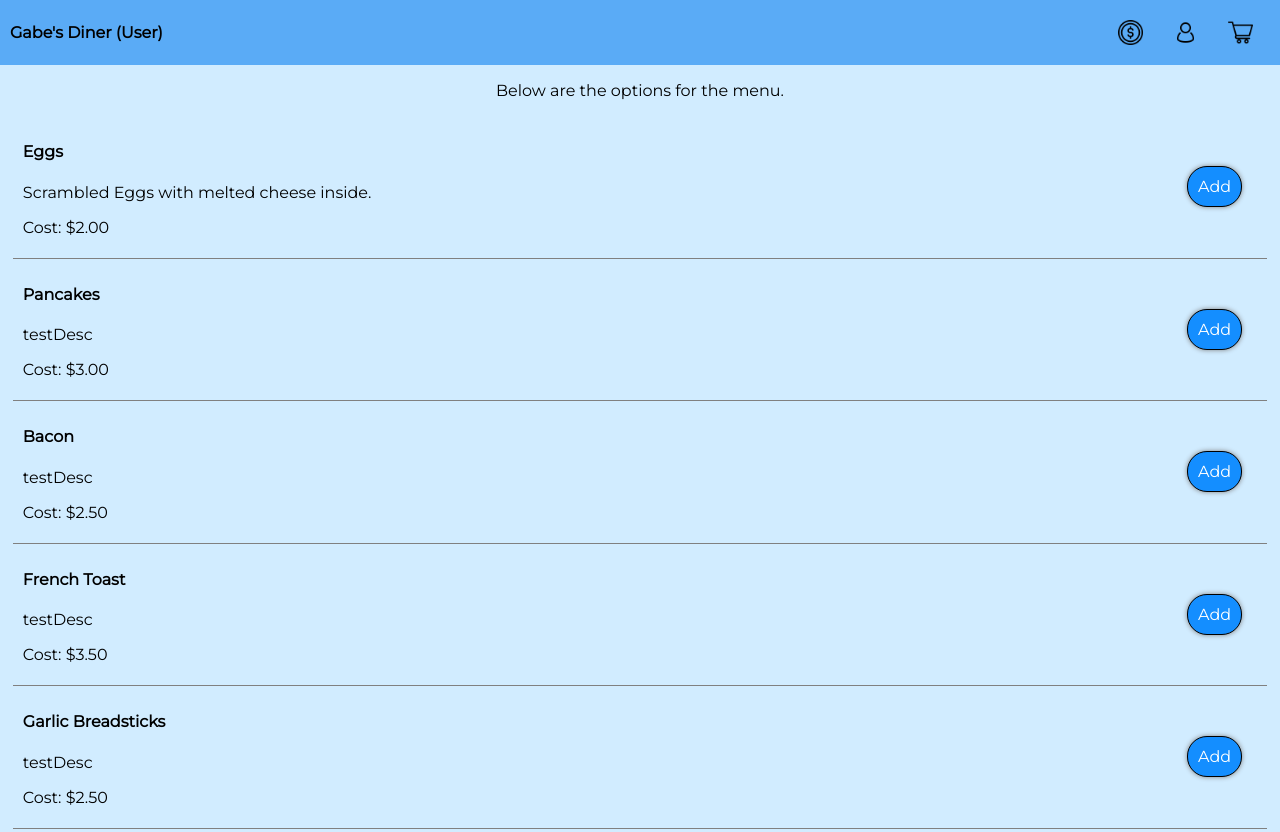
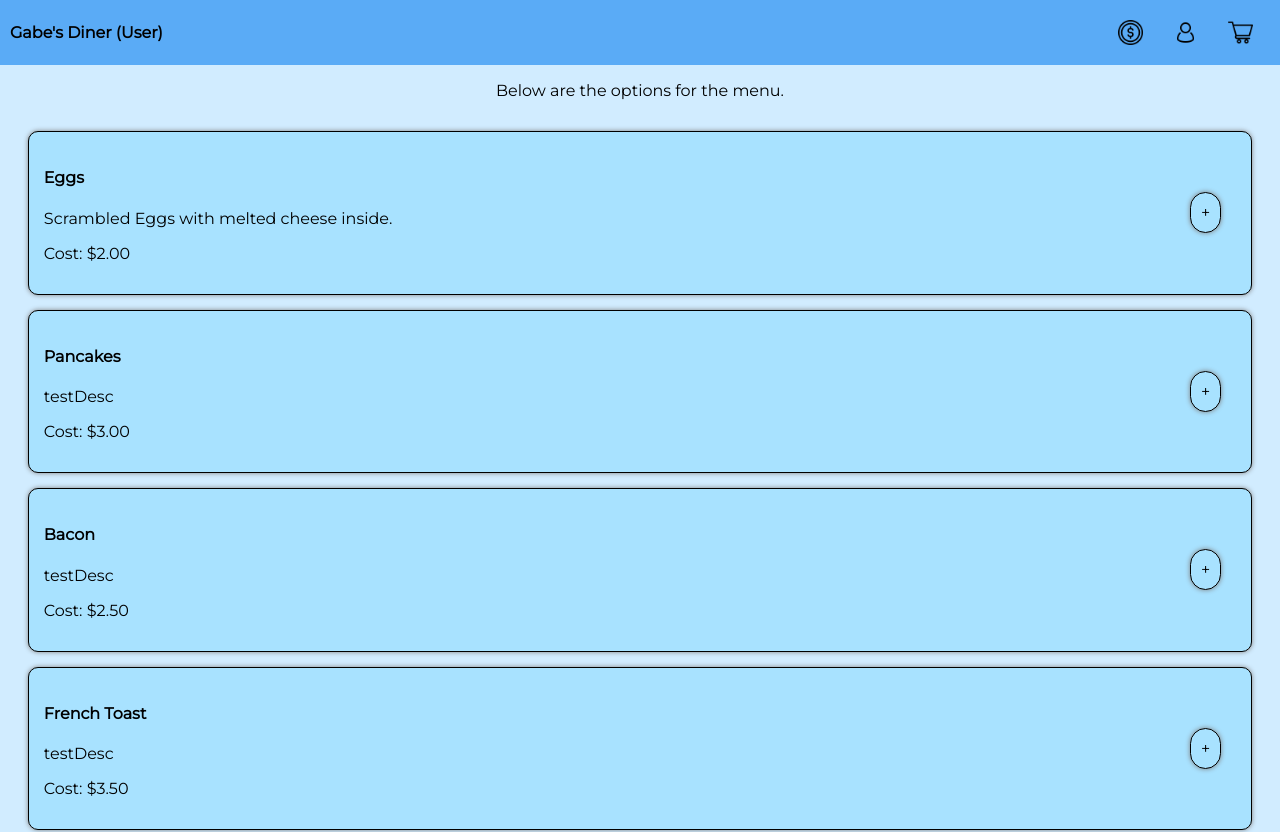
Before and after one commit to gabriel-orengo/Diner, a React (Create React App) app: page / in a window 1280 px wide. Shown: the top 832 px of the page. Built offline with nearby package versions, Linux system fonts and the light colour scheme.

Commit message:
Started updating lists. Not finished yet

```diff
--- a/src/components/CartDrawer/CartDrawer.module.css
+++ b/src/components/CartDrawer/CartDrawer.module.css
@@ -46,7 +46,7 @@
 
     .ButtonAlignment {
         display: flex;
-        flex-direction: column;
         justify-content: center;
+        align-items: center;
     }
 }
--- a/src/components/CartDrawer/CartDrawer.tsx
+++ b/src/components/CartDrawer/CartDrawer.tsx
@@ -16,18 +16,26 @@ const CartDrawer = (props: any) => {
                 <div className={classes.Content}>
                     <div>
                         <h4>{item.name}</h4>
-                        <p>{item.description}</p>
-                        <p>Quantity: {item.quantity}</p>
+                        {/* <p>Quantity: {item.quantity}</p> */}
                         <p>Cost: ${item.totalCost.toFixed(2)}</p>
                     </div>
                     <div className={classes.ButtonAlignment}>
                         <Button
-                            type="alert"
+                            type="secondary"
                             shape="circle"
                             action={() => {
                                 cartContext.removeItem(item);
                             }}>
-                            Remove
+                            <span>-</span>
+                        </Button>
+                        {item.quantity}
+                        <Button
+                            type="secondary"
+                            shape="circle"
+                            action={() => {
+                                cartContext.addItem(item);
+                            }}>
+                            <span>+</span>
                         </Button>
                     </div>
                 </div>
--- a/src/components/Menu/Menu.module.css
+++ b/src/components/Menu/Menu.module.css
@@ -14,6 +14,6 @@
 
 .ButtonAlignment {
     display: flex;
-    flex-direction: column;
     justify-content: center;
+    align-items: center;
 }
--- a/src/components/Menu/Menu.tsx
+++ b/src/components/Menu/Menu.tsx
@@ -3,15 +3,26 @@ import { menuItems } from "../../Utils/DataSource";
 import { useCart } from "../../Utils/CartContext";
 import Button from "../../containers/Common/Button/Button";
 import List from "../../containers/Common/List/List";
+import Card from "../../containers/Common/Card/Card";
 
 const Menu = () => {
     // Get the cart context
     const cartContext = useCart();
 
+    const getQuantity = (item: any) => {
+        for (let i = 0; i < cartContext.cart.length; i++) {
+            const element: any = cartContext.cart[i];
+            if (item.name === element.name) {
+                return element.quantity;
+            }
+        }
+        return null;
+    };
+
     // List of menu items
     let list = menuItems.map((item) => {
         return (
-            <List key={item.key}>
+            <Card key={item.key}>
                 <div className={classes.Content}>
                     <div>
                         <h4>{item.name}</h4>
@@ -19,17 +30,32 @@ const Menu = () => {
                         <p>Cost: ${item.cost.toFixed(2)}</p>
                     </div>
                     <div className={classes.ButtonAlignment}>
+                        {getQuantity(item) ? (
+                            <>
+                                <Button
+                                    type="secondary"
+                                    shape="circle"
+                                    action={() => {
+                                        cartContext.removeItem(item);
+                                    }}>
+                                    <span>-</span>
+                                </Button>
+                                {getQuantity(item)}
+                            </>
+                        ) : (
+                            ""
+                        )}
                         <Button
-                            type="strong"
+                            type="secondary"
                             shape="circle"
                             action={() => {
                                 cartContext.addItem(item);
                             }}>
-                            Add
+                            <span>+</span>
                         </Button>
                     </div>
                 </div>
-            </List>
+            </Card>
         );
     });
     return <div className={classes.Menu}>{list}</div>;
--- a/src/containers/Common/Button/Button.module.css
+++ b/src/containers/Common/Button/Button.module.css
@@ -2,6 +2,7 @@
     border: 1px solid black;
     box-shadow: 0 0 5px grey;
     box-sizing: border-box;
+    text-align: center;
     cursor: pointer;
     margin: 15px;
     padding: 10px;
--- a/src/containers/Common/Card/Card.tsx
+++ b/src/containers/Common/Card/Card.tsx
@@ -3,7 +3,7 @@ import classes from "./Card.module.css";
 const Card = (props: any) => {
     return (
         <div className={classes.Card} onClick={props.action}>
-            {props.title !== "" ? <h3>{props.title}</h3> : ""}
+            {props.title ? <h3>{props.title}</h3> : ""}
             {props.children}
         </div>
     );
```
